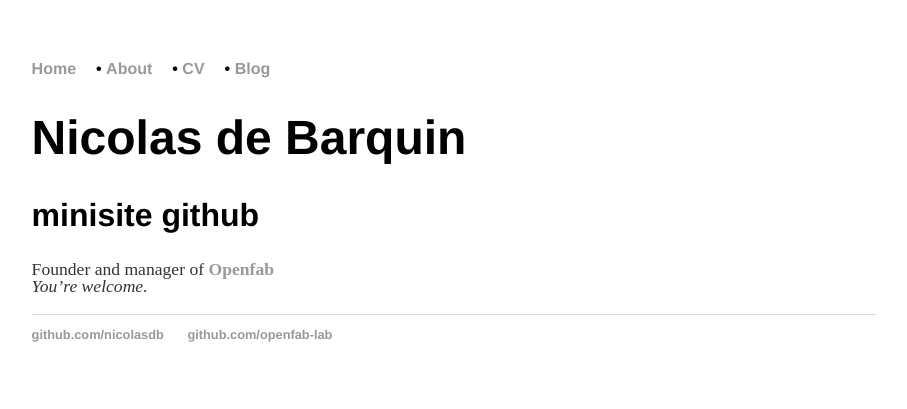
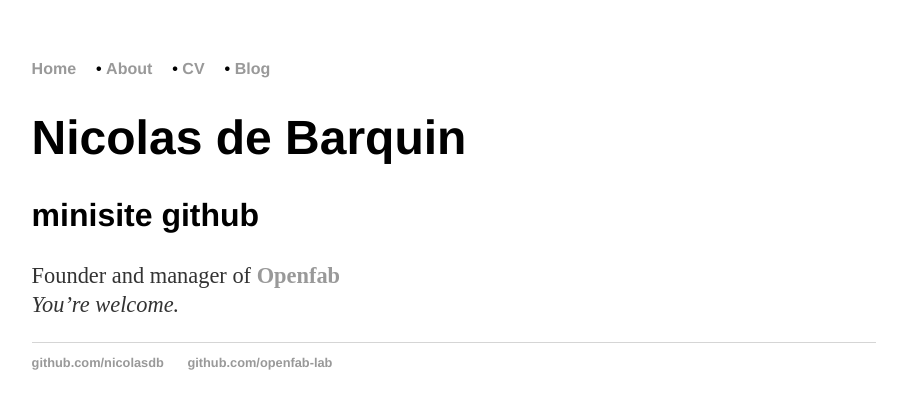
Before and after one commit to nicolasdb/nicolasdb.github.io, a Jekyll site: the page built from index.md, in a window 1280 px wide. Shown: the top 409 px of the page, without its empty margins (186-1093 px from the left). Built offline with Jekyll 4.4.1, drawn with Linux system fonts in a browser that asks for light colours.

Commit message:
Update main.css

```diff
--- a/css/main.css
+++ b/css/main.css
@@ -28,8 +28,8 @@ h2 {
     font-family:'Helvetica', 'Arial', 'Sans-Serif';
 }
 p {
-    font-size: 1.1em;
-    line-height: 1em;
+    font-size: 1.4em;
+    line-height: 1.3em;
     color: #333;
 }
 footer {
```
